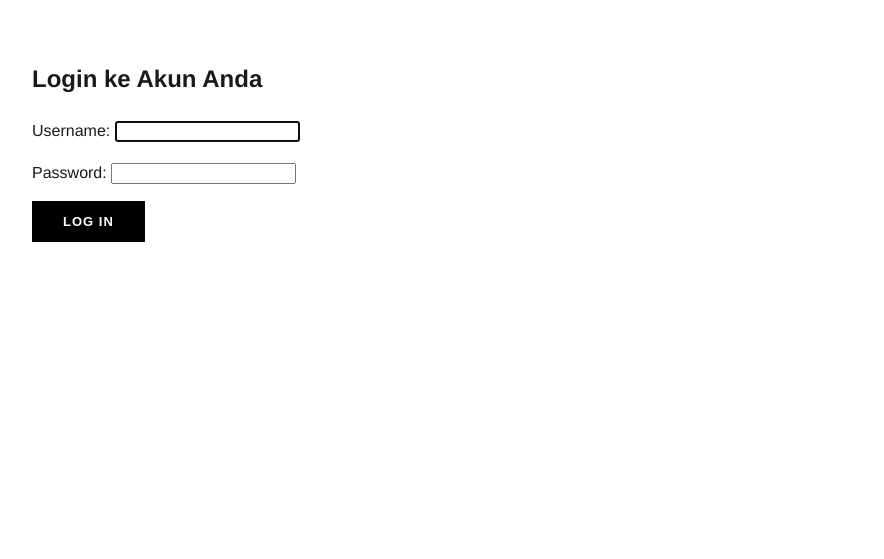
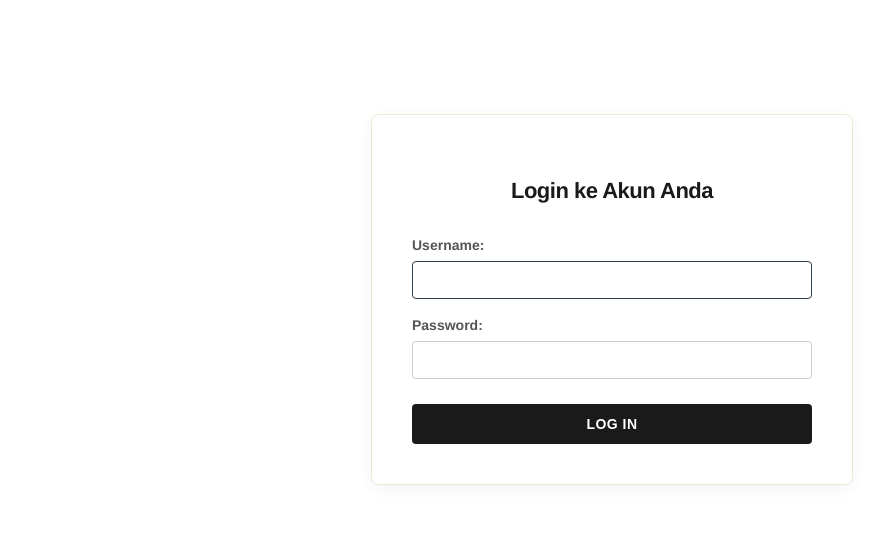
Before and after one commit to abak-sale/katalog_gitar, a Django app: page /accounts/login/ in a window 1280 px wide. Shown: the part 136-695 px from the top of the page, without its empty margins (28-912 px from the left). Run offline with Django 5.2, Linux system fonts and the light colour scheme.

Commit message:
Membuat halaman login ke tengah dan merapikan tampilannya

```diff
--- a/static/base.css
+++ b/static/base.css
@@ -289,3 +289,86 @@ input[type="submit"]:hover, .btn:hover {
     /* Jika di HP masih terlalu sempit untuk 2 kolom, gunakan opsi 1 kolom di bawah ini: */
     /* grid-template-columns: 1fr !important; */
 }
+/* ==========================================
+   7. HALAMAN LOGIN (Membuat Form ke Tengah)
+   ========================================== */
+.login-clean-container {
+    display: flex;
+    justify-content: center;
+    align-items: center;
+    min-height: 60vh; /* Membuat form turun ke tengah layar secara vertikal */
+    padding: 20px;
+}
+
+.login-card {
+    background: #ffffff;
+    padding: 40px;
+    border-radius: 8px;
+    box-shadow: 0 4px 15px rgba(0, 0, 0, 0.05); /* Efek bayangan halus */
+    width: 100%;
+    max-width: 400px; /* Membatasi lebar kotak login agar pas */
+    border: 1px solid #f0e6d2; /* Border tipis senada warna cream */
+}
+
+.login-card h2 {
+    font-size: 22px;
+    font-weight: 700;
+    margin-bottom: 25px;
+    text-align: center;
+    color: #1a1a1a;
+    letter-spacing: -0.5px;
+}
+
+/* Merapikan susunan input form Django */
+.login-card p {
+    margin-bottom: 15px;
+    display: flex;
+    flex-direction: column;
+    font-size: 14px;
+    font-weight: 600;
+    color: #555;
+}
+
+.login-card input {
+    margin-top: 5px;
+    padding: 10px;
+    border: 1px solid #ccc;
+    border-radius: 4px;
+    font-size: 14px;
+    width: 100%;
+    box-sizing: border-box;
+    transition: border-color 0.2s;
+}
+
+.login-card input:focus {
+    border-color: #2c3e50;
+    outline: none;
+}
+
+/* Tombol Login Baru */
+.btn-login-submit {
+    width: 100%;
+    padding: 12px;
+    background: #1a1a1a;
+    color: #fff;
+    border: none;
+    border-radius: 4px;
+    font-size: 14px;
+    font-weight: 700;
+    text-transform: uppercase;
+    cursor: pointer;
+    letter-spacing: 0.5px;
+    margin-top: 10px;
+    transition: background 0.2s;
+}
+
+.btn-login-submit:hover {
+    background: #333333;
+}
+
+.login-error-msg {
+    color: #e74c3c;
+    font-size: 13px;
+    text-align: center;
+    margin-bottom: 15px;
+}
--- a/templates/registration/login.html
+++ b/templates/registration/login.html
@@ -1,10 +1,23 @@
 {% extends "base.html" %}
 
 {% block content %}
-    <h2>Login ke Akun Anda</h2>
-    <form method="post">
-        {% csrf_token %}
-        {{ form.as_p }}
-        <input type="submit" value="Log In">
-    </form>
+<div class="login-clean-container">
+    <div class="login-card">
+        <h2>Login ke Akun Anda</h2>
+
+        <form method="post">
+            {% csrf_token %}
+
+            {% if form.errors %}
+                <p class="login-error-msg">Username atau password yang Anda masukkan salah.</p>
+            {% endif %}
+
+            <div class="form-group">
+                {{ form.as_p }}
+            </div>
+
+            <button type="submit" class="btn-login-submit">Log In</button>
+        </form>
+    </div>
+</div>
 {% endblock content %}
```
